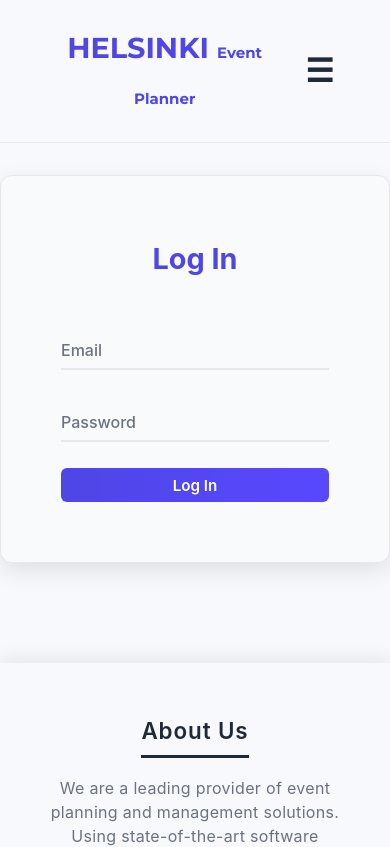
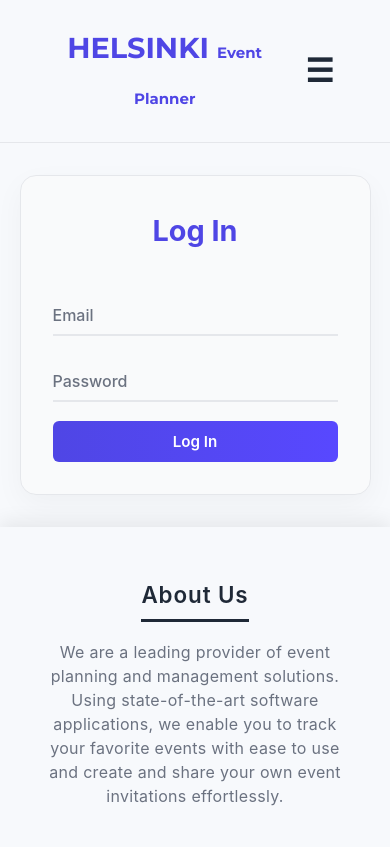
Before and after one commit to DarjaElina/summer-project, a React (Vite) app: page /login in a window 390 px wide. Shown: the top 847 px of the page. Built offline with nearby package versions, Linux system fonts and the light colour scheme; no server answers; a web font is replaced by a local one.

Commit message:
add more responsive styles

```diff
--- a/src/components/ContactForm/ContactForm.module.css
+++ b/src/components/ContactForm/ContactForm.module.css
@@ -1,48 +1,9 @@
-Form {
-  display: flex;
-  flex-direction: column;
-  gap: 1.5rem;
-  max-width: 500px;
-  margin: 3rem auto;
-  padding: 2rem;
-  background-color: var(--secondary-background-color, #f9f9f9);
-  border-radius: 12px;
-  box-shadow: 0 8px 24px rgba(0, 0, 0, 0.1);
-}
-
 h2 {
   text-align: center;
   font-size: 1.8rem;
   font-weight: bold;
   margin-bottom: 1rem;
   color: var(--primary-color, #333);
-}
-
-form input {
-  display: flex;
-  flex-direction: column;
-}
-
-input label {
-  font-weight: 600;
-  margin-bottom: 0.4rem;
-  color: var(--label-color, #444);
-}
-
-.inputGroup input,
-.inputGroup textarea {
-  padding: 0.75rem 1rem;
-  border-radius: 8px;
-  border: 1px solid #ccc;
-  font-size: 1rem;
-  background-color: #fff;
-  resize: vertical;
-}
-
-.inputGroup input:focus,
-.inputGroup textarea:focus {
-  border-color: var(--primary-color, #007bff);
-  outline: none;
 }
 
 button {
@@ -74,11 +35,6 @@ button:hover {
 }
 
 @media (max-width: 600px) {
-  .form {
-    padding: 1.5rem;
-    margin: 2rem 1rem;
-  }
-
   .title {
     font-size: 1.5rem;
   }
--- a/src/components/CreateEvent/CreateEventForm.jsx
+++ b/src/components/CreateEvent/CreateEventForm.jsx
@@ -93,7 +93,7 @@ const CreateEventForm = () => {
                     className={`${styles.titleInput} ${values.title ? 'filled' : ''}`}
                   />
                   <Field as="select" name="emoji" className={styles.emojiDropdown}>
-                    <option value="">🌐</option>
+                    <option value="🌐">🌐</option>
                     <option value="🎉">🎉</option>
                     <option value="🏃">🏃</option>
                     <option value="🎨">🎨</option>
--- a/src/components/CreateEvent/CreateEventForm.module.css
+++ b/src/components/CreateEvent/CreateEventForm.module.css
@@ -8,11 +8,10 @@
   overflow: hidden;
   background: var(--secondary-background-color);
   box-shadow: 0 16px 48px rgba(0, 0, 0, 0.12);
+  flex-direction: row;
 }
 
 .form {
-  display: flex;
-  flex-direction: column;
   gap: 1.6rem;
   margin: 0 auto;
   padding: 2rem;
@@ -20,6 +19,7 @@
   border-radius: 12px;
   box-shadow: 0 8px 24px rgba(0, 0, 0, 0.1);
   width: 400px;
+  max-width: 100%;
 }
 
 .inputGroup {
@@ -55,15 +55,10 @@
   font-size: 2.2rem;
   color: var(--text-color);
   margin-bottom: 2rem;
-  text-align: left;
 }
 
 .datepicker {
   width: 100%;
-}
-
-.filled {
-  /* dummy class used to trigger floating labels */
 }
 
 .staticLabel {
@@ -89,14 +84,42 @@
   display: flex;
 }
 
-/* Responsive */
-@media (max-width: 850px) {
+@media (max-width: 1024px) {
   .container {
     flex-direction: column;
     min-height: auto;
     margin: 2rem 1rem;
   }
+
   .formWrapper {
     padding: 2rem;
   }
+
+  .heading {
+    font-size: 1.8rem;
+    text-align: center;
+  }
 }
+
+@media (max-width: 600px) {
+  .form {
+    padding: 1.5rem;
+    width: 100%;
+  }
+
+  .formWrapper {
+    padding: 1.5rem;
+  }
+
+  .heading {
+    font-size: 1.6rem;
+  }
+
+  .gradientCircle {
+    width: 300px;
+    height: 300px;
+    top: -100px;
+    left: -100px;
+    filter: blur(90px);
+  }
+}
--- a/src/components/EventCard/EventCard.module.css
+++ b/src/components/EventCard/EventCard.module.css
@@ -69,7 +69,6 @@
   font-size: 0.95rem;
   color: var(--text-color);
   display: flex;
-  align-items: center;
   gap: 6px;
 }
 .seeMore,
--- a/src/components/Footer/Footer.jsx
+++ b/src/components/Footer/Footer.jsx
@@ -8,7 +8,7 @@ export default function Footer() {
         <div className={style.column}>
           <h4>About Us</h4>
 
-          <p>We are a leading provider of event planning and management solutions. Using state-of-the-art software applications, we enable you to track your favorite events with ease to use and create and share your own event invitations effortlessly..</p>
+          <p>We are a leading provider of event planning and management solutions. Using state-of-the-art software applications, we enable you to track your favorite events with ease to use and create and share your own event invitations effortlessly.</p>
         </div>
         <div className={style.column}>
           <h4>Links</h4>
--- a/src/components/Header/Header.jsx
+++ b/src/components/Header/Header.jsx
@@ -1,4 +1,4 @@
-import React, { useState } from "react";
+import React, { useState, useRef, useEffect } from "react";
 import style from "./Header.module.css";
 import { NavLink, useNavigate } from "react-router-dom";
 import { useAuth } from "../../context/AuthContext";
@@ -8,6 +8,7 @@ export default function Header() {
   const { isAuthenticated, logout } = useAuth();
   const navigate = useNavigate();
   const [sidebarOpen, setSidebarOpen] = useState(false);
+  const sidebarRef = useRef(null);
 
   const handleLogout = () => {
     try {
@@ -19,6 +20,21 @@ export default function Header() {
   };
 
   const closeSidebar = () => setSidebarOpen(false);
+
+  useEffect(() => {
+    const handleClickOutside = (event) => {
+      if (
+        sidebarRef.current &&
+        !sidebarRef.current.contains(event.target) &&
+        sidebarOpen
+      ) {
+        setSidebarOpen(false);
+      }
+    };
+
+    document.addEventListener("mousedown", handleClickOutside);
+    return () => document.removeEventListener("mousedown", handleClickOutside);
+  }, [sidebarOpen]);
 
   return (
     <header className={style.header}>
@@ -34,7 +50,10 @@ export default function Header() {
         ☰
       </button>
 
-      <nav className={`${style.nav} ${sidebarOpen ? style.open : ""}`}>
+      <nav
+        ref={sidebarRef}
+        className={`${style.nav} ${sidebarOpen ? style.open : ""}`}
+      >
         <button className={style.closeButton} onClick={closeSidebar}>
           ×
         </button>
@@ -57,9 +76,9 @@ export default function Header() {
                 </NavLink>
               </li>
               <li>
-                <a href="#about" className={style.a} onClick={closeSidebar}>
-                  About
-                </a>
+                <NavLink to="/events/public" className={style.a} onClick={closeSidebar}>
+                  Events
+                </NavLink>
               </li>
               <li>
                 <NavLink to="/contact" className={style.a} onClick={closeSidebar}>
--- a/src/components/LoginForm/LoginForm.module.css
+++ b/src/components/LoginForm/LoginForm.module.css
@@ -1,16 +1,8 @@
 .form {
-  display: flex;
-  flex-direction: column;
-  gap: 1.6rem;
-  max-width: 400px;
   margin: 0 auto;
   margin-top: 2rem;
+  margin-bottom: 2rem;
   padding: 2rem;
-  background-color: var(--secondary-background-color);
-  border-radius: 12px;
-  box-shadow: 0 8px 24px rgba(0, 0, 0, 0.1);
-  padding: 60px;
-  margin-bottom: 100px;
 }
 
 .inputGroup {
@@ -18,9 +10,3 @@
   display: flex;
   flex-direction: column;
 }
-
-.error {
-  color: var(--error-color);
-  font-weight: 600;
-  text-align: center;
-}
--- a/src/components/PublicEventCard/PublicEventCard.module.css
+++ b/src/components/PublicEventCard/PublicEventCard.module.css
@@ -114,6 +114,5 @@
   font-size: 0.95rem;
   color: var(--text-color);
   display: flex;
-  align-items: center;
   gap: 6px;
 }
--- a/src/components/SignUpForm/SignUpForm.module.css
+++ b/src/components/SignUpForm/SignUpForm.module.css
@@ -1,15 +1,8 @@
 .form {
-  display: flex;
-  flex-direction: column;
-  gap: 1.6rem;
-  max-width: 400px;
   margin: 0 auto;
   margin-top: 2rem;
+  margin-bottom: 2rem;
   padding: 2rem;
-  background-color: var(--secondary-background-color);
-  border-radius: 12px;
-  box-shadow: 0 8px 24px rgba(0, 0, 0, 0.1);
-  margin-bottom: 100px;
 }
 
 .inputGroup {
@@ -17,9 +10,3 @@
   display: flex;
   flex-direction: column;
 }
-
-.error {
-  color: var(--error-color);
-  font-weight: 600;
-  text-align: center;
-}
--- a/src/index.css
+++ b/src/index.css
@@ -1,18 +1,11 @@
-/* Import font */
 @import url("https://fonts.googleapis.com/css2?family=Montserrat:wght@400;600&display=swap");
 
-/* Reset */
 * {
   margin: 0;
   padding: 0;
   box-sizing: border-box;
 }
-
-/* Variables */
-
-/* Light Theme */
 :root {
-  /* Colors */
   --primary-background-color: #f7f9fc;
   --secondary-background-color: #9cafec;
   --primary-color: #6c63ff;
@@ -26,15 +19,10 @@
   --error-color: #ea5455;
   --hero-linear: linear-gradient(135deg, #6c63ff, #ff6584);
   --section-background-color: #f0f4ff;
-
-  /* Font */
   --font-family: "Montserrat", sans-serif;
-
-  /* Side image */
   --side-image-url: url("https://images.unsplash.com/photo-1517263904808-5dc91e3e7044?q=80&w=3088&auto=format&fit=crop");
 }
 
-/* Dark theme overrides */
 :root[data-theme="dark"] {
   --primary-background-color: #121212;
   --secondary-background-color: #1f1f2f;
@@ -49,12 +37,9 @@
   --error-color: #ff6b6b;
   --hero-linear: linear-gradient(135deg, #9a9fff, #ff89a6);
   --section-background-color: #1a1c2b;
-
-  /* Side image */
   --side-image-url: url("https://images.unsplash.com/photo-1595037935521-15ce2282a03e?q=80&w=3087&auto=format&fit=crop");
 }
 
-/* Base body styles */
 body {
   background-color: var(--primary-background-color);
   color: var(--text-color);
@@ -62,7 +47,6 @@ body {
   line-height: 1.6;
 }
 
-/* Typography */
 h1,
 h2,
 h3 {
@@ -71,7 +55,6 @@ h3 {
   margin-bottom: 1rem;
 }
 
-/* Form base styles */
 form {
   max-width: 420px;
   margin: 4rem auto;
@@ -85,10 +68,9 @@ form {
   box-shadow: 0 10px 30px rgba(0, 0, 0, 0.04);
   backdrop-filter: blur(4px);
   font-family: var(--font-family);
-  position: relative; /* for labels */
+  position: relative;
 }
 
-/* Form inputs */
 input,
 textarea,
 select {
@@ -109,7 +91,6 @@ select:focus {
   border-bottom-color: var(--primary-color);
 }
 
-/* Textarea tweaks */
 textarea {
   resize: vertical;
   min-height: 30px;
@@ -128,7 +109,6 @@ textarea::-webkit-scrollbar-thumb {
   border-radius: 20px;
 }
 
-/* Labels for inputs (floating effect) */
 label {
   position: absolute;
   top: 14px;
@@ -141,7 +121,6 @@ label {
   user-select: none;
 }
 
-/* Label floating triggers */
 input:not([type="checkbox"]):focus + label,
 input:not([type="checkbox"]).filled + label,
 textarea.filled + label,
@@ -163,7 +142,6 @@ input[type="checkbox"] {
   position: relative;
 }
 
-/* Autofill fix */
 form input:-webkit-autofill {
   box-shadow: 0 0 0 1000px var(--secondary-background-color) inset !important;
   -webkit-text-fill-color: var(--text-color) !important;
@@ -171,7 +149,6 @@ form input:-webkit-autofill {
   color: var(--text-color);
 }
 
-/* Buttons base and variations */
 .button {
   padding: 0.6em 1.2em;
   border: none;
@@ -205,23 +182,6 @@ button:disabled {
   cursor: not-allowed;
 }
 
-/* Utility text classes */
-.text-muted {
-  color: var(--muted-color);
-}
-
-.text-error {
-  color: var(--error-color);
-}
-
-.text-success {
-  color: var(--success-color);
-}
-
-.text-warning {
-  color: var(--warning-color);
-}
-
 .sideImage {
   background-image: var(--side-image-url);
   flex: 1 1 40%;
@@ -234,11 +194,18 @@ button:disabled {
   background-repeat: no-repeat;
 }
 
-@media (max-width: 850px) {
+@media (max-width: 1024px) {
+  form {
+    max-width: 90%;
+    padding: 2rem;
+  }
+}
+
+@media (max-width: 768px) {
   .sideImage {
-    height: 200px;
-    flex: unset;
+    display: none;
   }
+
   form {
     margin: 2rem 1rem;
     padding: 1.5rem;
@@ -256,3 +223,20 @@ button:disabled {
     padding: 0.5em 1em;
   }
 }
+
+@media (max-width: 480px) {
+  form {
+    padding: 1.2rem;
+  }
+
+  h1,
+  h2,
+  h3 {
+    font-size: 1.2rem;
+  }
+
+  .button {
+    width: 100%;
+    padding: 0.7rem;
+  }
+}
```
